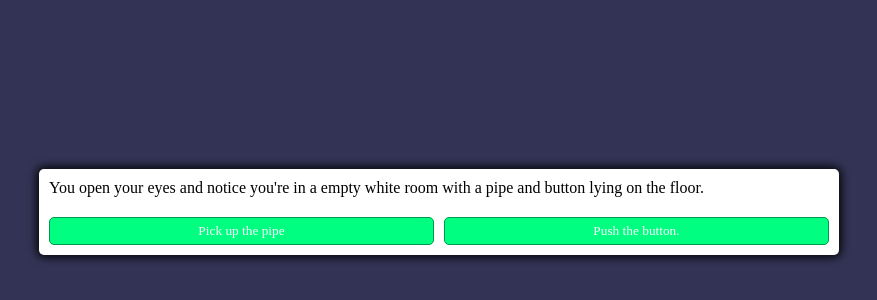
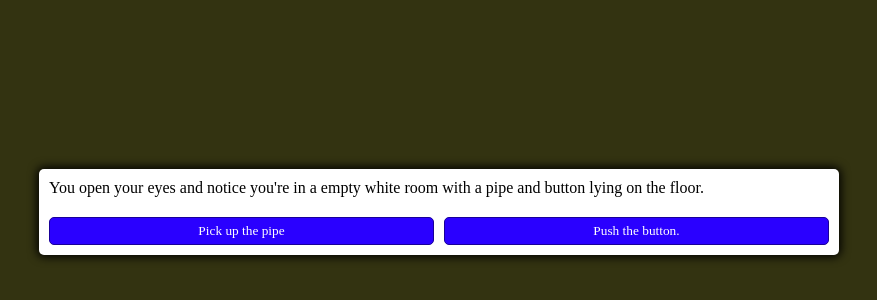
Before and after one commit to Windlordo/Story-Game, a plain HTML site: page index.html in a window 1280 px wide. Shown: the part 188-488 px from the top of the page, without its empty margins (201-1078 px from the left). Drawn offline with Linux system fonts and the light colour scheme.

Commit message:
Update styles.css

```diff
--- a/styles.css
+++ b/styles.css
@@ -11,7 +11,7 @@ body {
   align-items: center;
   width: 100vw;
   height: 100vh;
-  background-color: #335;
+  background-color: #331;
 }
 
 .container {
@@ -31,8 +31,8 @@ body {
 }
 
 .btn {
-  background-color: hsl(150, 100%, 50%);
-  border: 1px solid hsl(150, 100%, 30%);
+  background-color: hsl(250, 100%, 50%);
+  border: 1px solid hsl(250, 100%, 30%);
   border-radius: 5px;
   padding: 5px 10px;
   color: white;
```
